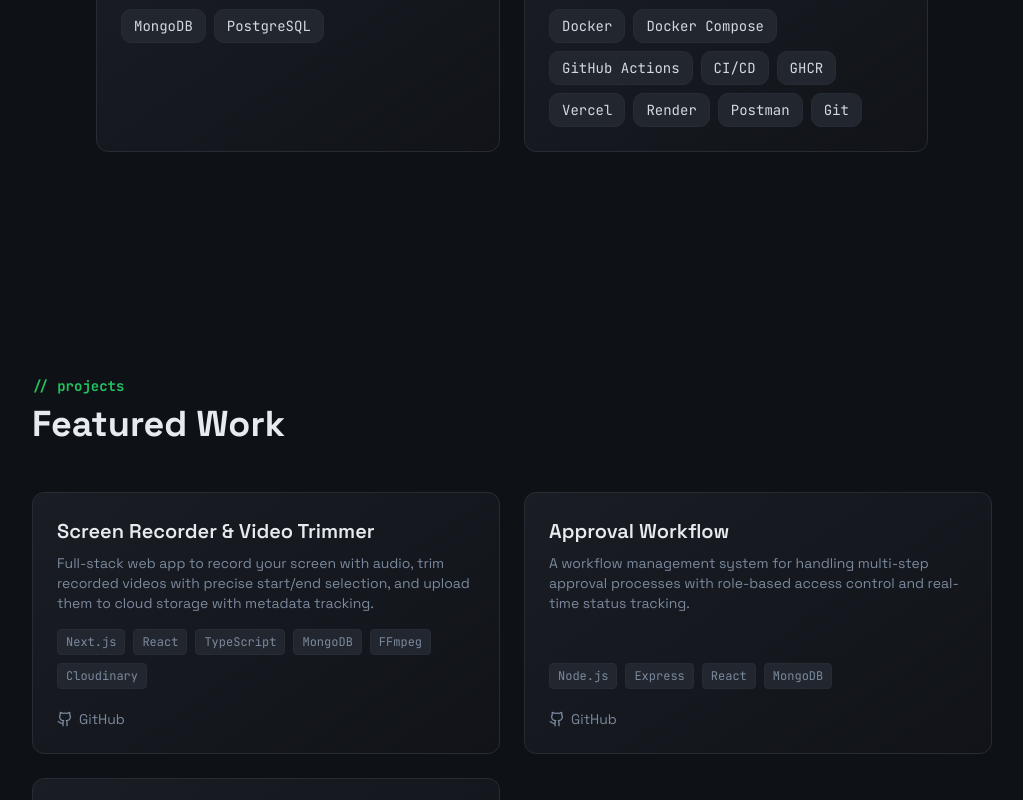
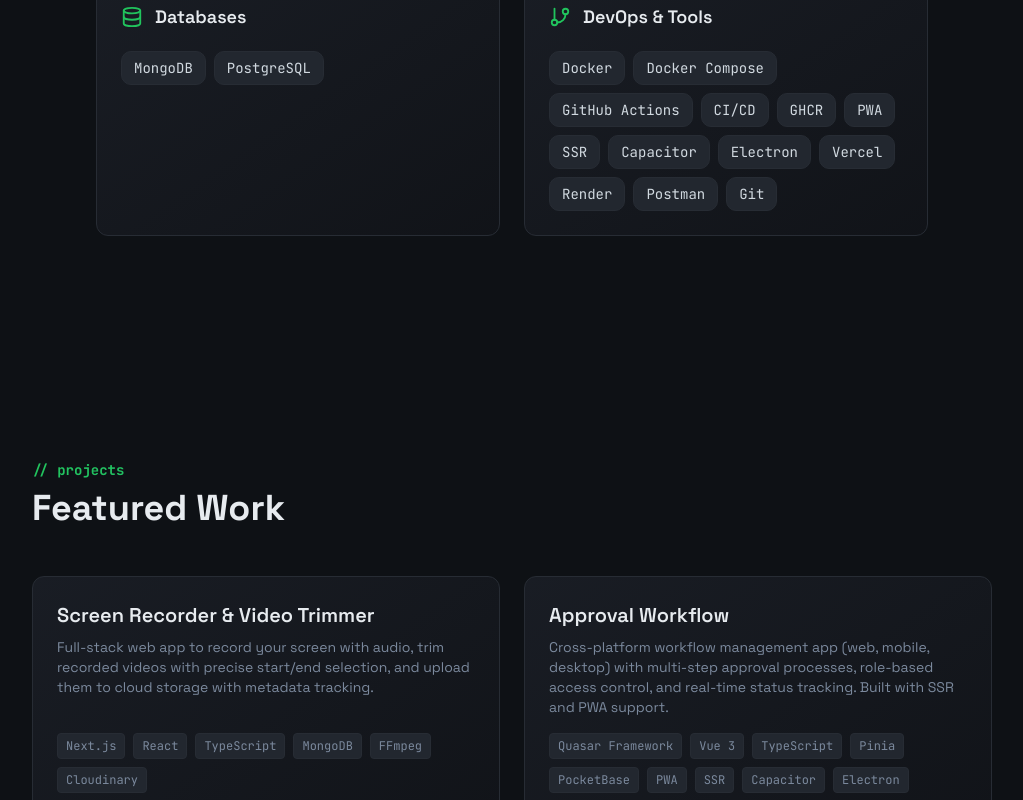
Before and after one commit to itsdevsharma/portfolio, a React (Vite) app in the folder frontend/: page / in a window 1280 px wide. Shown: the part 1920-2720 px from the top of the page, without its empty margins (128-1151 px from the left). Built offline with nearby package versions, Linux system fonts and the light colour scheme; no server answers; the HTML template or start-up script is replaced by a standard one.

Commit message:
feat: add Quasar, Vue 3, Pinia, PocketBase, PWA, SSR, Capacitor, Electron to tech stack and Approval Workflow project

```diff
--- a/frontend/src/components/ProjectsSection.tsx
+++ b/frontend/src/components/ProjectsSection.tsx
@@ -10,8 +10,8 @@
   },
   {
     title: "Approval Workflow",
-    description: "A workflow management system for handling multi-step approval processes with role-based access control and real-time status tracking.",
-    techs: ["Node.js", "Express", "React", "MongoDB"],
+    description: "Cross-platform workflow management app (web, mobile, desktop) with multi-step approval processes, role-based access control, and real-time status tracking. Built with SSR and PWA support.",
+    techs: ["Quasar Framework", "Vue 3", "TypeScript", "Pinia", "PocketBase", "PWA", "SSR", "Capacitor", "Electron"],
     github: "https://github.com/sharmaankit25/approval-workflow",
     demo: null,
   },
--- a/frontend/src/components/TechStackSection.tsx
+++ b/frontend/src/components/TechStackSection.tsx
@@ -4,12 +4,12 @@
   {
     title: "Frontend",
     icon: Code2,
-    techs: ["React.js", "JavaScript", "TypeScript"],
+    techs: ["React.js", "Vue 3", "Quasar Framework", "JavaScript", "TypeScript", "Pinia"],
   },
   {
     title: "Backend",
     icon: Server,
-    techs: ["Node.js", "Express.js"],
+    techs: ["Node.js", "Express.js", "PocketBase"],
   },
   {
     title: "Databases",
@@ -19,7 +19,7 @@
   {
     title: "DevOps & Tools",
     icon: GitBranch,
-    techs: ["Docker", "Docker Compose", "GitHub Actions", "CI/CD", "GHCR", "Vercel", "Render", "Postman", "Git"],
+    techs: ["Docker", "Docker Compose", "GitHub Actions", "CI/CD", "GHCR", "PWA", "SSR", "Capacitor", "Electron", "Vercel", "Render", "Postman", "Git"],
   },
 ];
 
```
